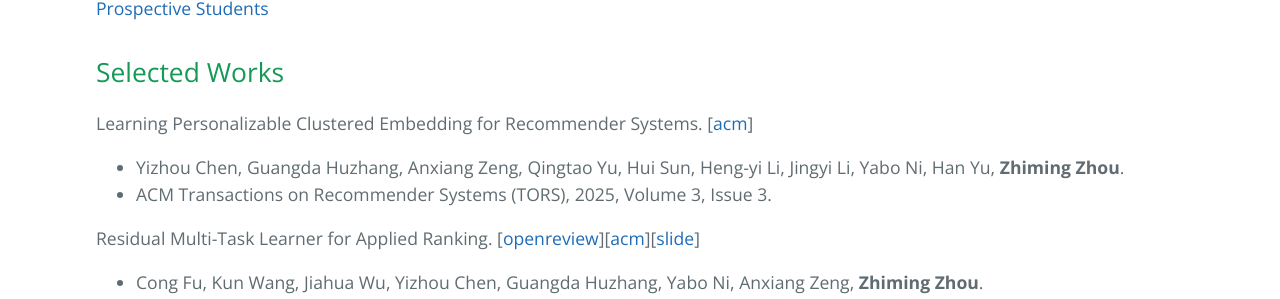
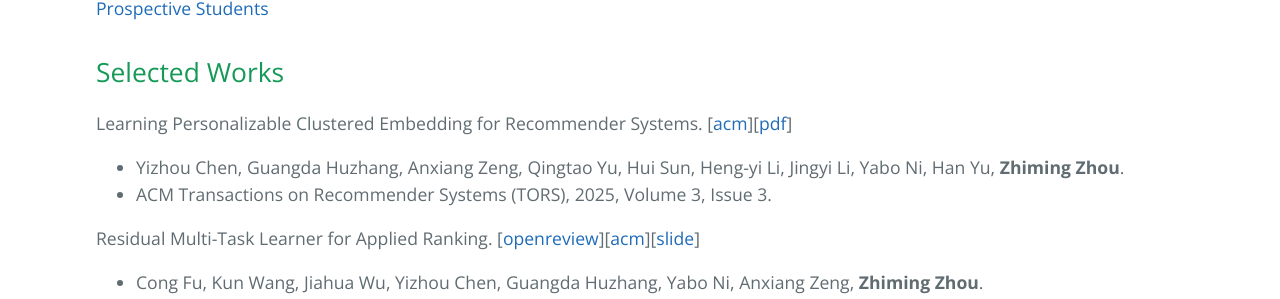
Before and after one commit to ZhimingZhou/zhimingzhou.github.io, a Jekyll site: the page built from index.md, in a window 1280 px wide. Shown: the part 848-1147 px from the top of the page. Built offline with Jekyll 4.4.1, drawn with Linux system fonts in a browser that asks for light colours.

Commit message:
Update index.md

```diff
--- a/index.md
+++ b/index.md
@@ -24,7 +24,7 @@ I am broadly interested in fundamental techniques and theories of machine learni
 ## Selected Works
 
 Learning Personalizable Clustered Embedding for Recommender Systems.
-  \[[acm](https://dl.acm.org/doi/abs/10.1145/3543507.3583362)\]
+  \[[acm](https://dl.acm.org/doi/abs/10.1145/3543507.3583362)\]\[[pdf](https://drive.google.com/file/d/1-fQas4kf4Dkyj84dDVBGhSxximNkCmjp/view)\]
 - Yizhou Chen, Guangda Huzhang, Anxiang Zeng, Qingtao Yu, Hui Sun, Heng-yi Li, Jingyi Li, Yabo Ni, Han Yu, **Zhiming Zhou**.
 - ACM Transactions on Recommender Systems (TORS), 2025, Volume 3, Issue 3.
 
```
